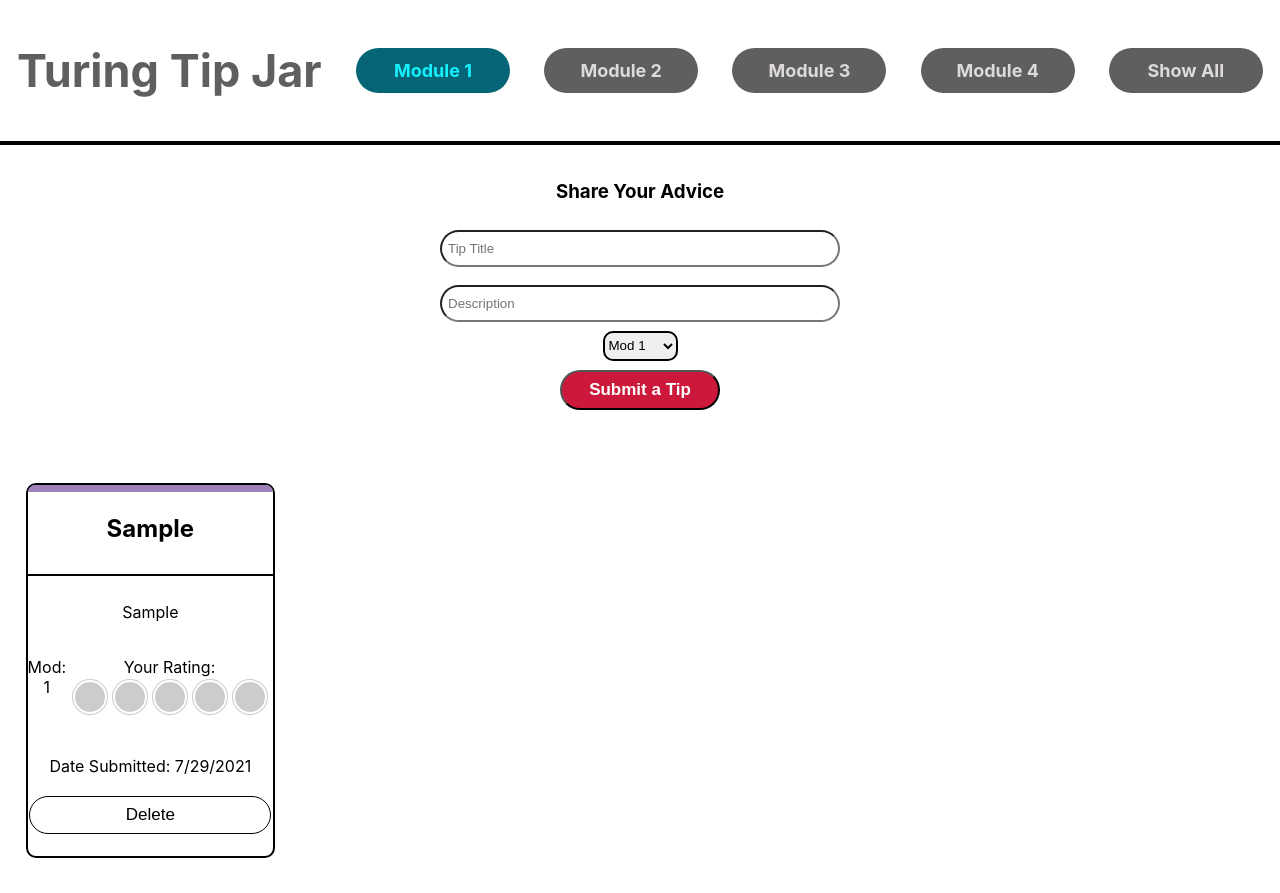
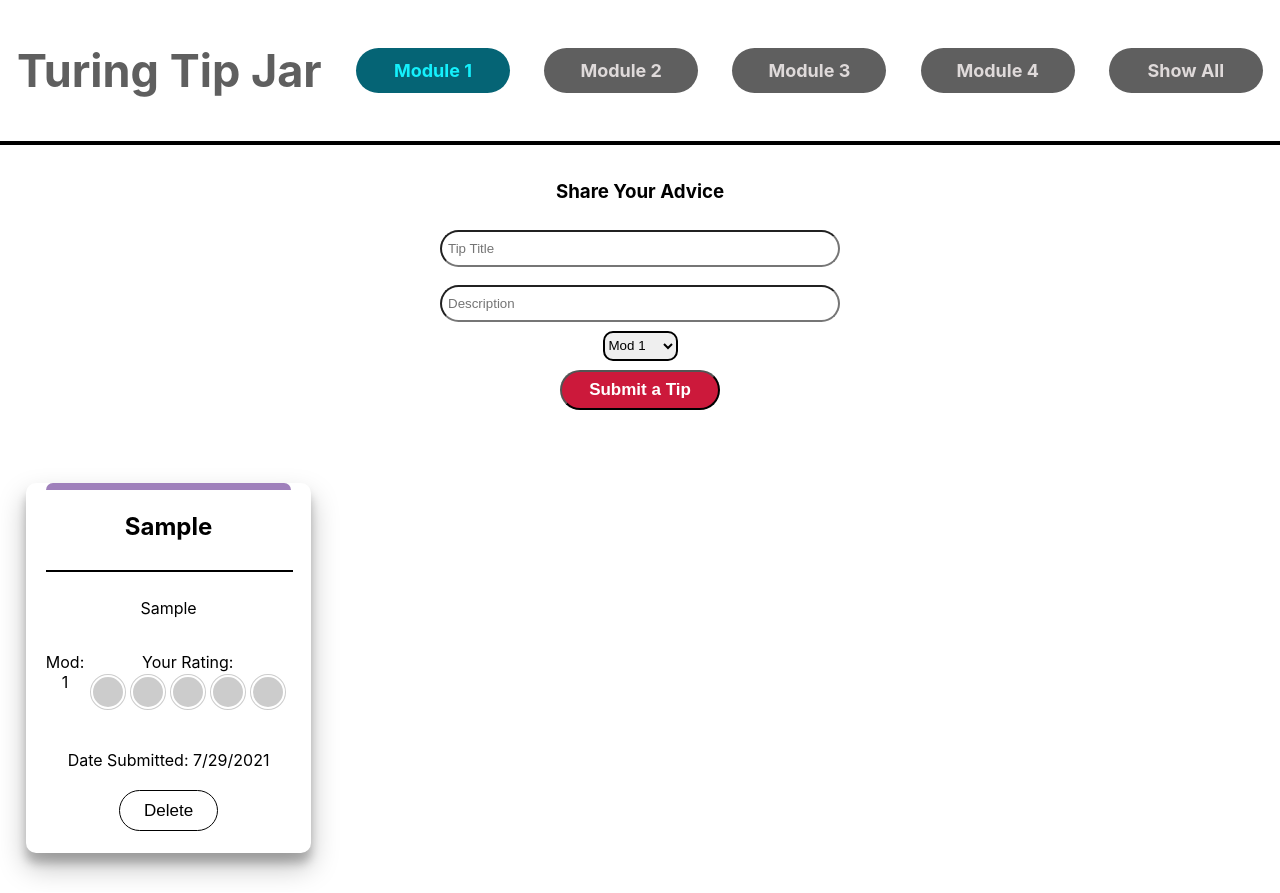
Before and after one commit to ShaunaMyers/turing-two-cents, a React (Create React App) app: page /module/1 in a window 1280 px wide. Both pictures are taken after typing "Sample", "Sample" into the empty fields and a click on the button "Submit a Tip". Built offline with nearby package versions, Linux system fonts and the light colour scheme; no server answers.

Commit message:
Style card with border shadow and flex

```diff
--- a/src/components/TipCard/TipCard.css
+++ b/src/components/TipCard/TipCard.css
@@ -1,10 +1,11 @@
 .tip-card {
-  border: 2px solid black;
+  align-items: center;
   border-radius: 10px;
+  box-shadow: 0 14px 28px rgba(0, 0, 0, 0.25), 0 10px 10px rgba(0, 0, 0, 0.22);
   display: flex;
   flex-direction: column;
   justify-content: space-between;
-  padding: 0% 0% 5% 0%;
+  padding: 0% 7% 5%;
   text-align: center;
   height: 87%;
   width: 85%;
@@ -19,8 +20,9 @@
   background-color: white;
   border-radius: 30px;
   border: solid 1px black;
-  padding: .5rem;
+  padding: 0.6rem;
   margin-bottom: 3%;
+  width: 40%;
 }
 
 .delete:hover {
@@ -42,13 +44,13 @@ hr {
 }
 
 .mod-1 {
-  background-color: #9F80BB;
+  background-color: #9f80bb;
 }
 .mod-2 {
-  background-color: #60F2FC;
+  background-color: #60f2fc;
 }
 .mod-3 {
-  background-color: #f9ae06;;
+  background-color: #f9ae06;
 }
 .mod-4 {
   background-color: #cc193b;
```
